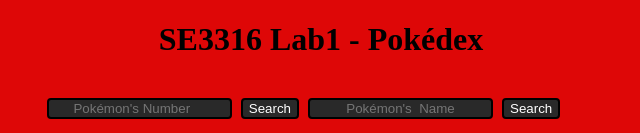
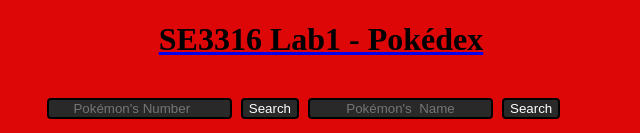
Before and after one commit to mayanksood100/se3316-lab1-msood, a plain HTML site: page index.html in a window 1280 px wide. Shown: the top 133 px of the page, without its empty margins (339-979 px from the left). Drawn offline with Linux system fonts and the light colour scheme.

Commit message:
Added Href Link to Title to Refresh Webpage Easily and also checked for HTML Validity

```diff
--- a/index.html
+++ b/index.html
@@ -7,7 +7,7 @@
     <title>SE 3316 Lab 1</title>
 </head>
 <body>
-    <h1>SE3316 Lab1 - Pokédex</h1><br>
+   <a href="./index.html"><h1>SE3316 Lab1 - Pokédex</h1></a><br>
 
     <div id="search">
         <input type="number" name="pokemonNumber" id="inputnum" placeholder="Pokémon's Number">
```
Also changed, not shown: app.js (line endings or trailing spaces).
